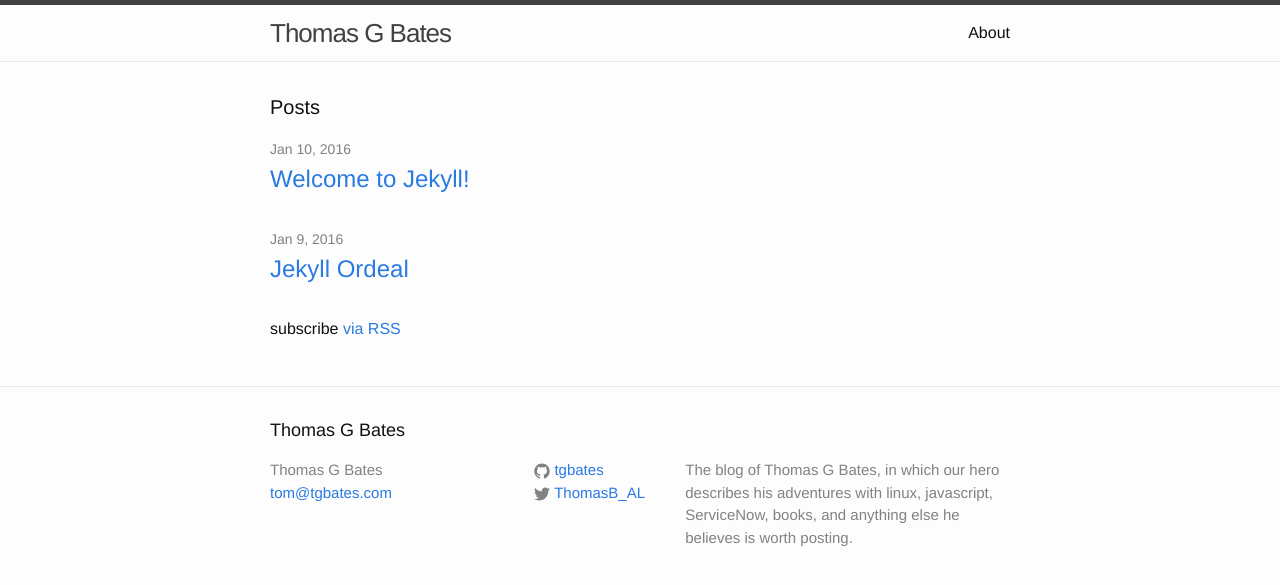
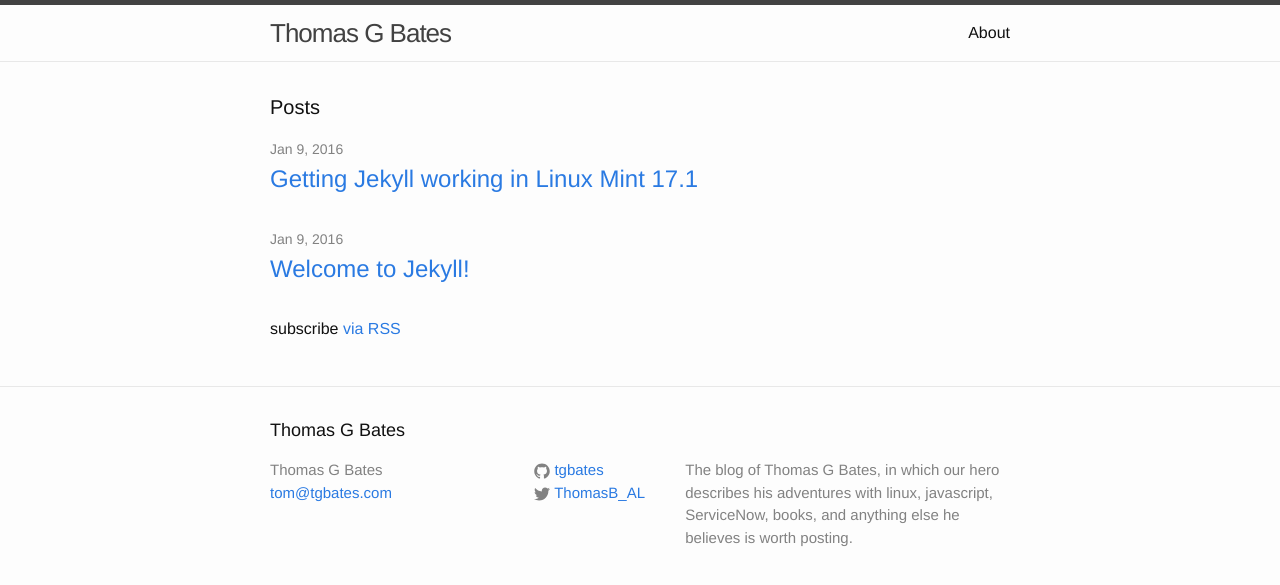
Before and after one commit to tgbates/tgbates.github.io, a Jekyll site: the page built from index.html, in a window 1280 px wide. Shown: the top 585 px of the page. Built offline with Jekyll 4.4.1, drawn with Linux system fonts in a browser that asks for light colours.

Commit message:
YML Front Matter, timestamps

```diff
--- a/_posts/2016-01-09-jekyll-ordeal.markdown
+++ b/_posts/2016-01-09-jekyll-ordeal.markdown
@@ -1,3 +1,11 @@
+---
+layout: post
+title: Getting Jekyll working in Linux Mint 17.1
+date: 2016-01-09 08:00:00 -0600
+category: linux
+tags: [linux, mint, jekyll, ruby]
+---
+
 # Getting Jekyll working in Linux Mint 17.1
 
 This seems like it should have been a straightforward process but I got lost along the way.
--- a/_posts/2016-01-10-welcome-to-jekyll.markdown
+++ b/_posts/2016-01-10-welcome-to-jekyll.markdown
@@ -1,7 +1,7 @@
 ---
 layout: post
 title:  "Welcome to Jekyll!"
-date:   2016-01-10 04:23:02 -0600
+date:   2016-01-09 04:23:02 -0600
 categories: jekyll update
 ---
 You’ll find this post in your `_posts` directory. Go ahead and edit it and re-build the site to see your changes. You can rebuild the site in many different ways, but the most common way is to run `jekyll serve`, which launches a web server and auto-regenerates your site when a file is updated.
```
Also changed, not shown: 2 other files.
